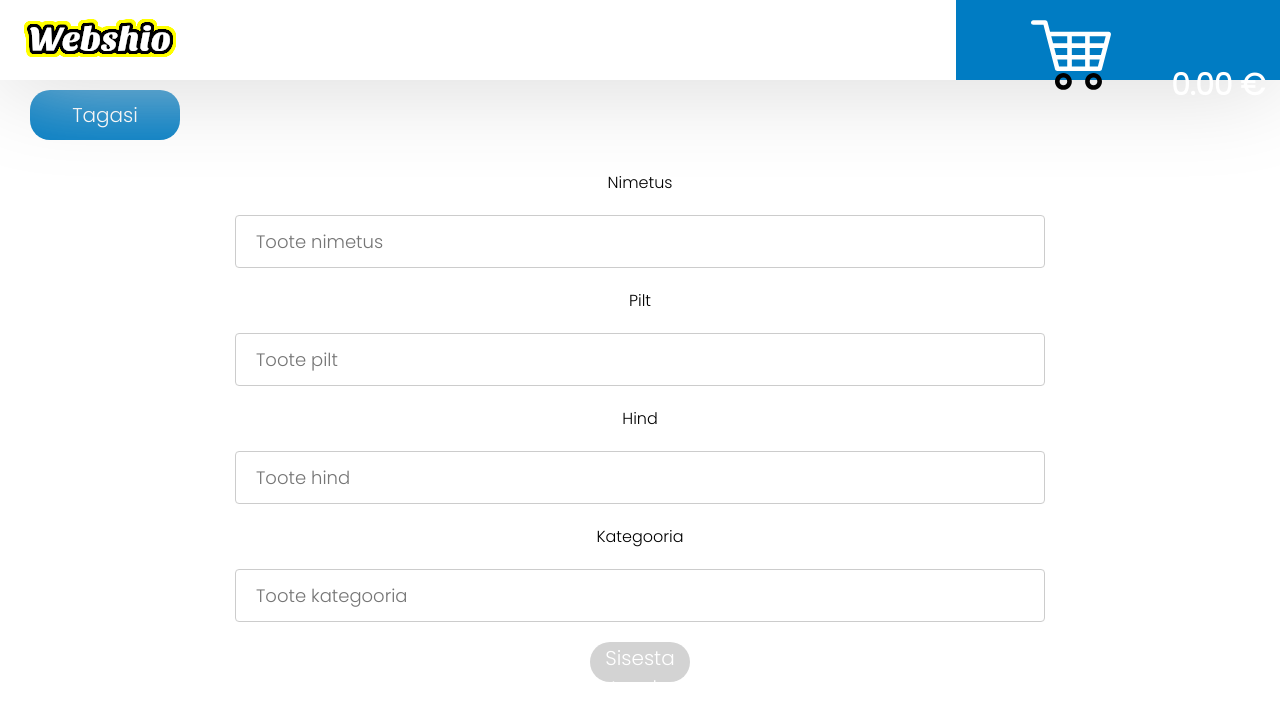
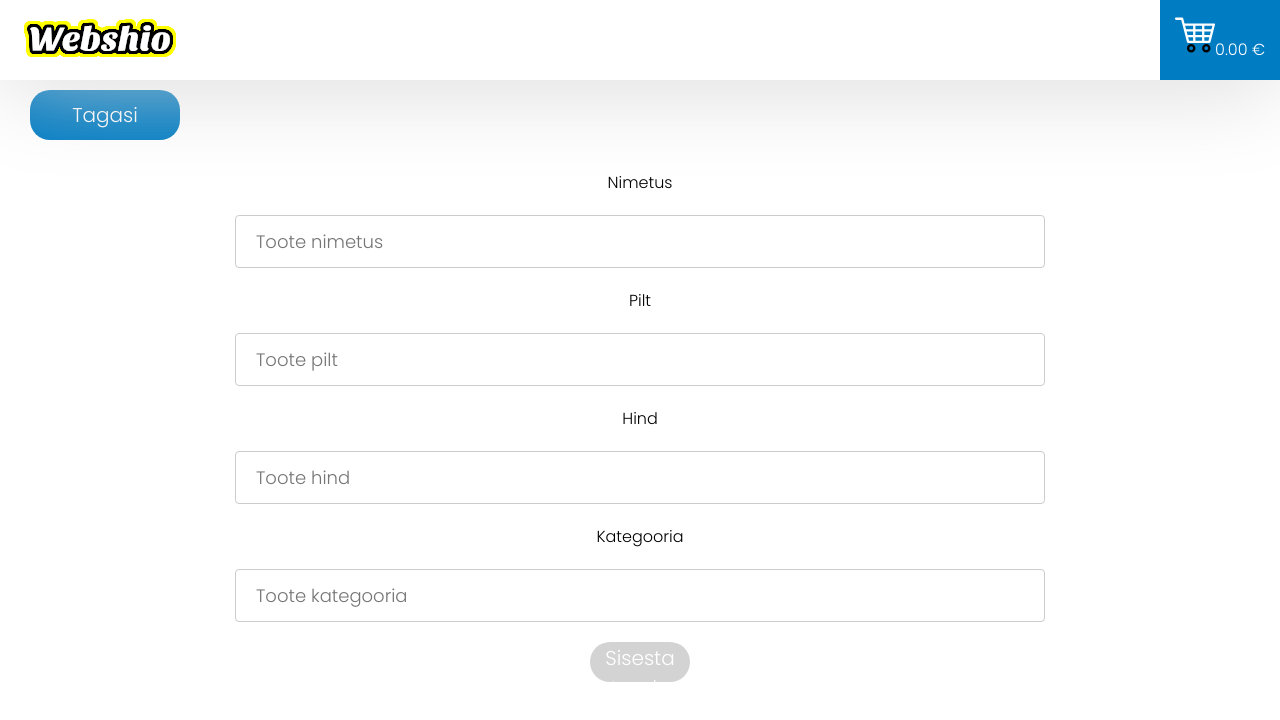
Before and after one commit to oliverjoandi/webshop-main, an Angular app: page /admin/add-item in a window 1280 px wide. Shown: the top 720 px of the page. Built offline with nearby package versions, Linux system fonts and the light colour scheme.

Commit message:
css timer

```diff
--- a/src/app/admin/add-item/add-item.component.ts
+++ b/src/app/admin/add-item/add-item.component.ts
@@ -22,6 +22,7 @@ export class AddItemComponent implements OnInit {
       this.itemService.items.push(item);
       // this.itemService.saveItemsToDatabase();
       this.itemService.addItemToDatabase(item);
+      form.reset();
     }
 
   }
--- a/src/app/admin/edit-item/edit-item.component.ts
+++ b/src/app/admin/edit-item/edit-item.component.ts
@@ -33,6 +33,7 @@ export class EditItemComponent implements OnInit {
       const item = new Item(form.value.imgSrc, form.value.title, form.value.price, form.value.category,)
       this.itemService.items[this.id] = item;
       this.itemService.saveItemsToDatabase();
+      setTimeout(() => { this.router.navigateByUrl("/admin/view-items") }, 500)
       this.router.navigateByUrl("/admin/view-items");
       // this.itemService.saveItemsToDatabase();
     }
--- a/src/app/admin/view-items/view-items.component.ts
+++ b/src/app/admin/view-items/view-items.component.ts
@@ -14,17 +14,25 @@ items: Item[] = [];
 
   ngOnInit(): void {
         this.itemService.getItemsFromDatabase().subscribe(itemsFromDatabase => {
+          this.items = [];
+          this.itemService.items = [];
       for (const key in itemsFromDatabase) {
          const element = itemsFromDatabase[key];
-         this.items.push(element)
+         this.items.push(element);
+         this.itemService.items.push(element);
       }
     });
   }
 
 
   onDeleteItem(i: number) {
-    alert("oled kustutamas!");
-    this.itemService.items.splice(i,1);
-    // this.itemService.saveItemsToDatabase();
+    let isConfirm = confirm("oled kustutamas!");
+    if (isConfirm) {
+      this.itemService.items.splice(i, 1);
+      this.items.splice(i, 1)
+      this.itemService.saveItemsToDatabase();
+    }
+    // alert confirmi asemel tuleb kast mis hoistab aga confirmis pead ise ok/cancel valima
+
   }
 }
--- a/src/app/global/navbar/navbar.component.css
+++ b/src/app/global/navbar/navbar.component.css
@@ -29,16 +29,17 @@
 }
 
 .cart-button img {
-    height: 80px;
+    height: 40px;
+    width: 40px;
     cursor: pointer;
 }
 
 .cart-button span {
     color: white;
-    font-size: 30px;
-    font-weight: 600;
+    font-size: 16px;
+    font-weight: 400;
 }
 
 .cart-button:hover span {
-    color: black;
+    color: #5e9fc5;
 }
--- a/src/app/home/home.component.html
+++ b/src/app/home/home.component.html
@@ -12,7 +12,7 @@
     <div class="item" *ngFor="let item of itemsShown">
         <img src="{{ item.imgSrc }}">
         <div class="add-to-cart-button-wrapper">
-            <div (click)="onAddToCart(item)">Lisa ostukorvi</div>
+            <div class="add-to-cart-button" (click)="onAddToCart(item)">Lisa ostukorvi</div>
         </div>
         <div class="item-title">{{ item.title }}</div>
         <div class="item-price">{{ item.price }} €</div>
--- a/src/app/home/home.component.ts
+++ b/src/app/home/home.component.ts
@@ -21,10 +21,13 @@ export class HomeComponent implements OnInit {
     // this.items = this.itemService.items;
     // this.itemService.saveItemsToDatabase();
     this.itemService.getItemsFromDatabase().subscribe(itemsFromDatabase => {
+      this.itemsOriginal = [];
+      this.itemService.items = [];
       for (const key in itemsFromDatabase) {
          const element = itemsFromDatabase[key];
          this.itemsOriginal.push(element)
          this.itemsShown = this.itemsOriginal.slice();
+         this.itemService.items.push(element);
       }
       // this.items = itemsFromDatabase;  üleval olev asi on selleks et kaoks järjekorra number database-is
       // this.itemService.items = itemsFromDatabase;
```
Also changed, not shown: src/app/services/item.service.ts (+2 -2 lines), firebase.json.
